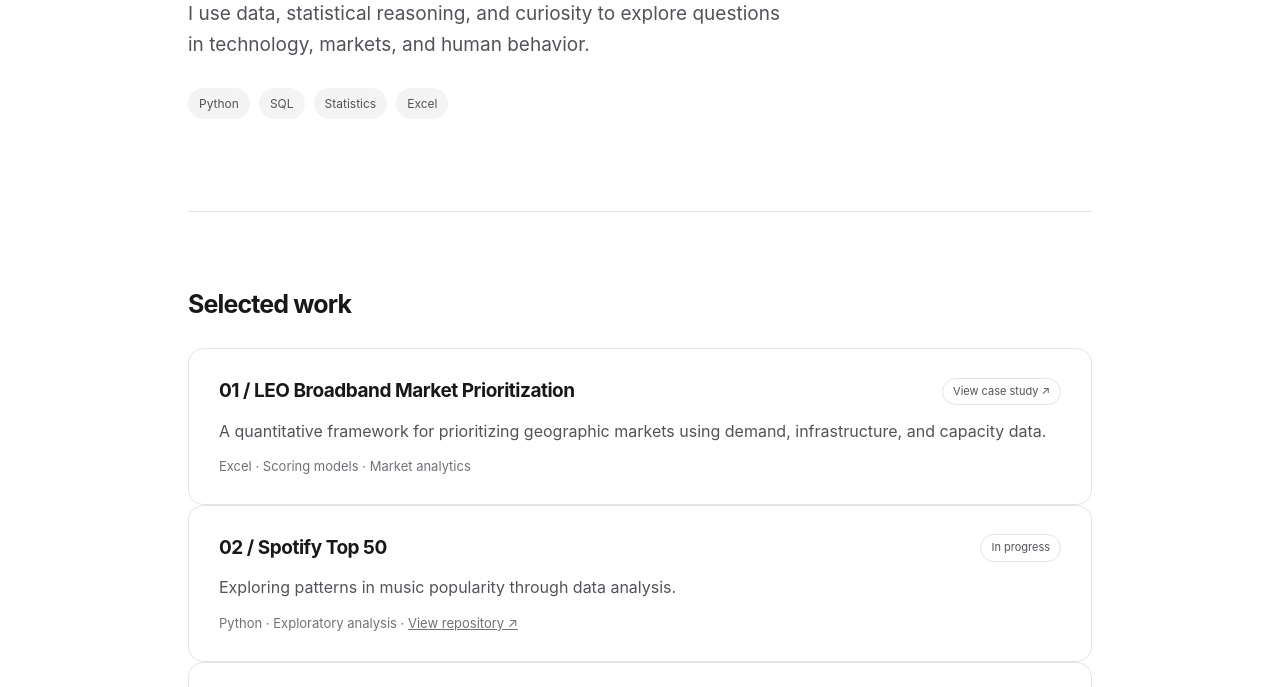
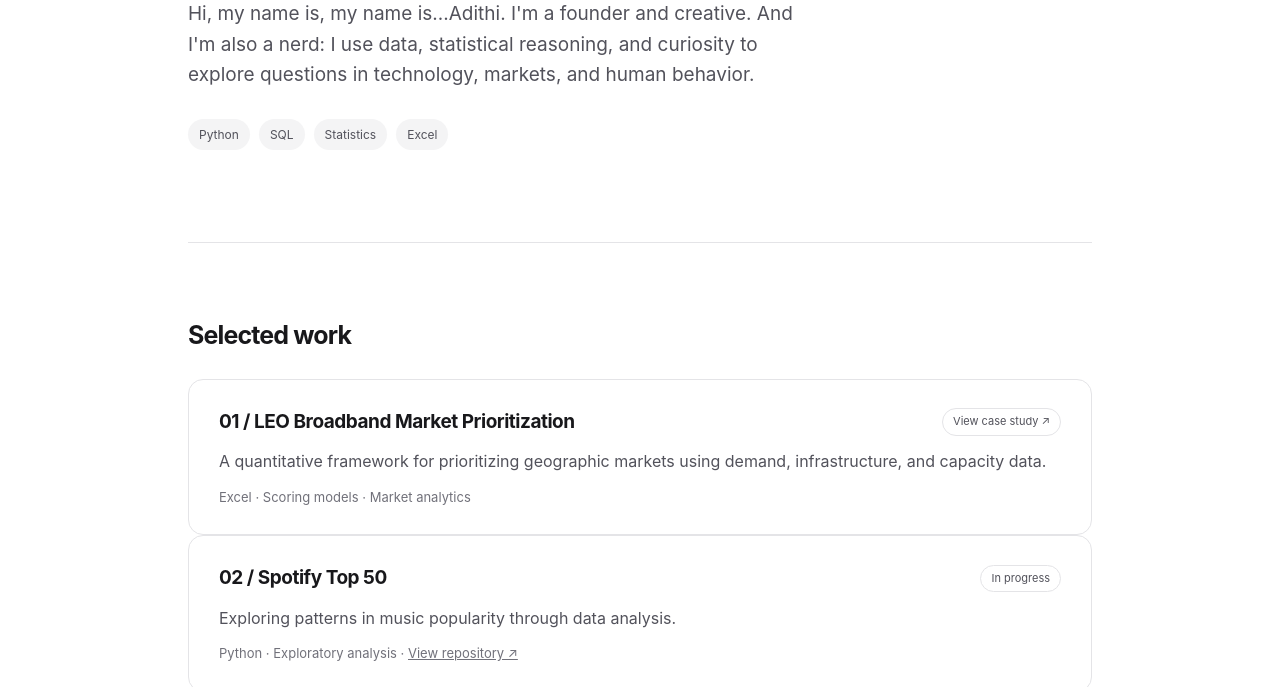
Before and after one commit to adithisbatman/adithisbatman.github.io, a plain HTML site: page index.html in a window 1280 px wide. Shown: the part 413-1100 px from the top of the page. Drawn offline with Linux system fonts and the light colour scheme.

Commit message:
Update intro paragraph in index.html

```diff
--- a/index.html
+++ b/index.html
@@ -56,7 +56,7 @@
     <div class="hero">
       <div class="eyebrow">Data science · Analytics · Strategy</div>
       <h1>Finding the signal in the noise.</h1>
-      <p class="intro">I use data, statistical reasoning, and curiosity to explore questions in technology, markets, and human behavior.</p>
+      <p class="intro">Hi, my name is, my name is...Adithi. I'm a founder and creative. And I'm also a nerd: I use data, statistical reasoning, and curiosity to explore questions in technology, markets, and human behavior.</p>
       <div class="tags"><span class="tag">Python</span><span class="tag">SQL</span><span class="tag">Statistics</span><span class="tag">Excel</span></div>
     </div>
     <section id="work">
```
